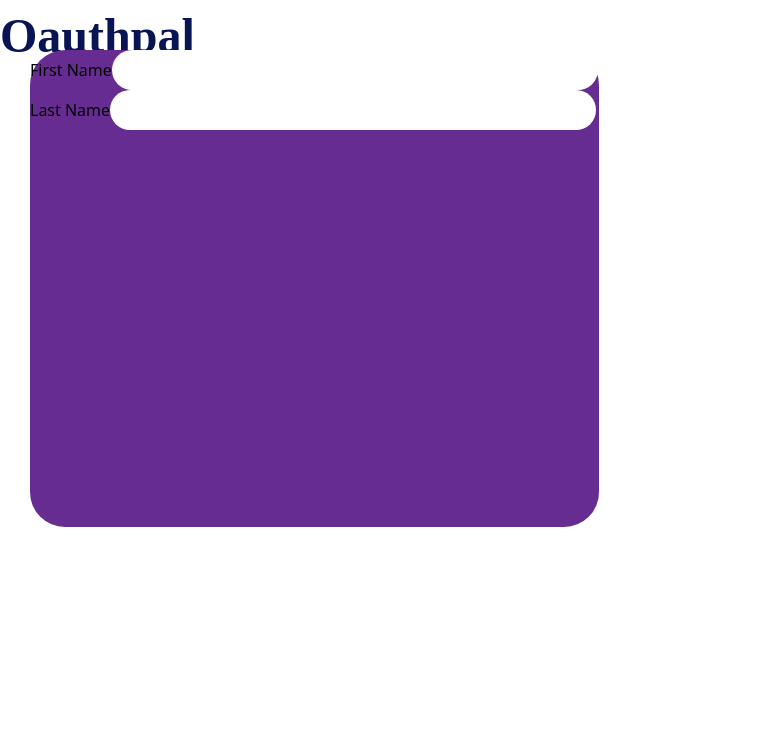
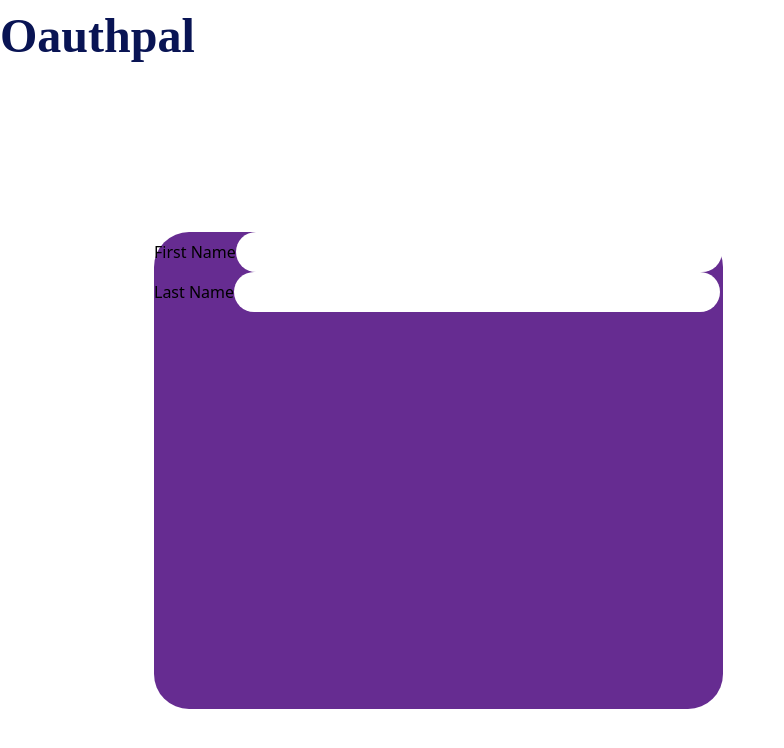
Before and after one commit to cse442-at-ub/project-group-teamsomething, a React (Create React App) app in the folder client/: page /register in a window 1280 px wide. Shown: the top 748 px of the page, without its empty margins (0-784 px from the left). Built offline with nearby package versions, Linux system fonts and the light colour scheme.

Commit message:
form box in good enough position for now

```diff
--- a/client/src/pages/Register/Register.css
+++ b/client/src/pages/Register/Register.css
@@ -15,9 +15,8 @@
 	background-color: #662C91;
 	border-radius: 35px;
 	position: fixed;
-	top: 50px;
-	left: 30px;
-	right: 50px;
+	top: 232px;
+	left: 154px;
 }
 
 .text-box {
```
